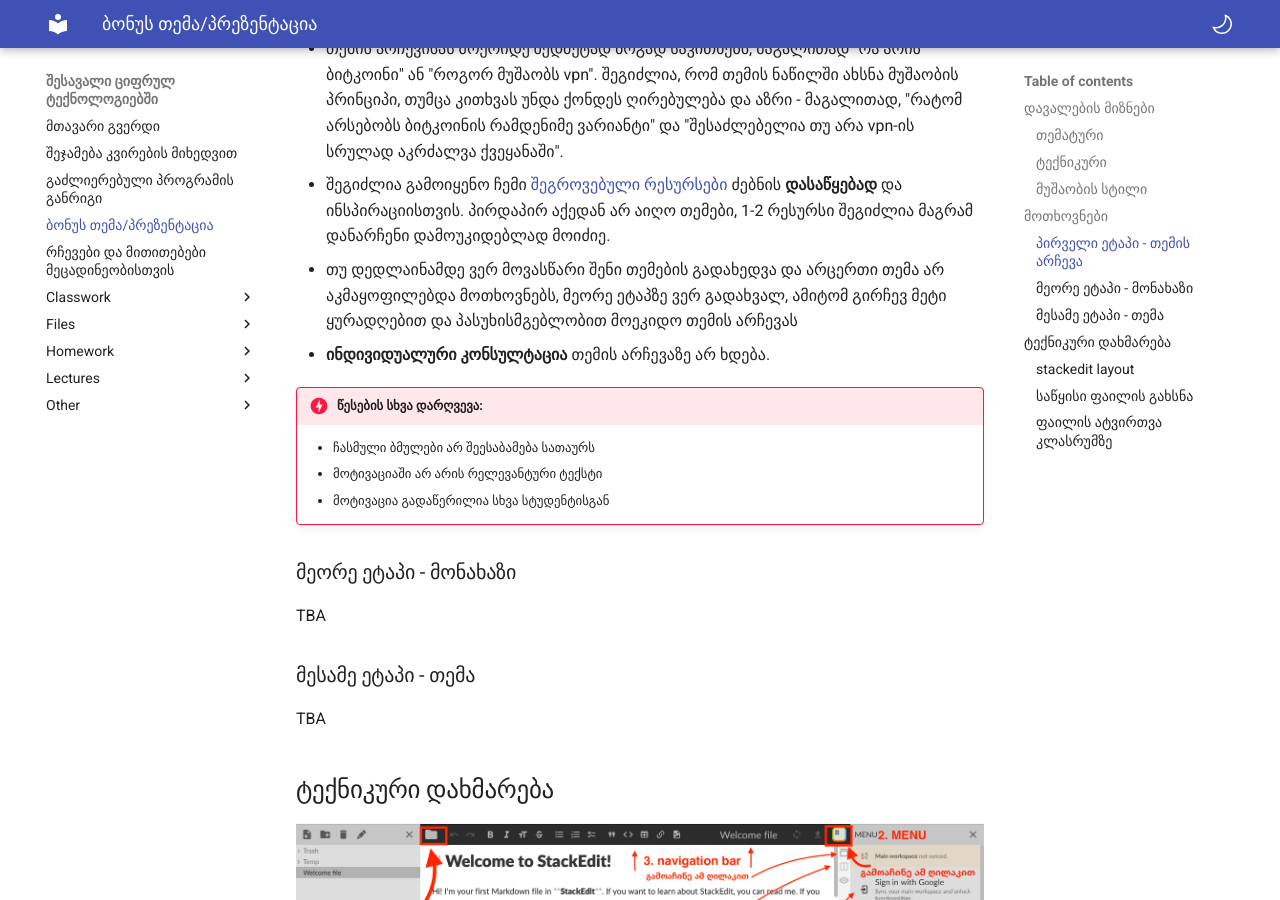
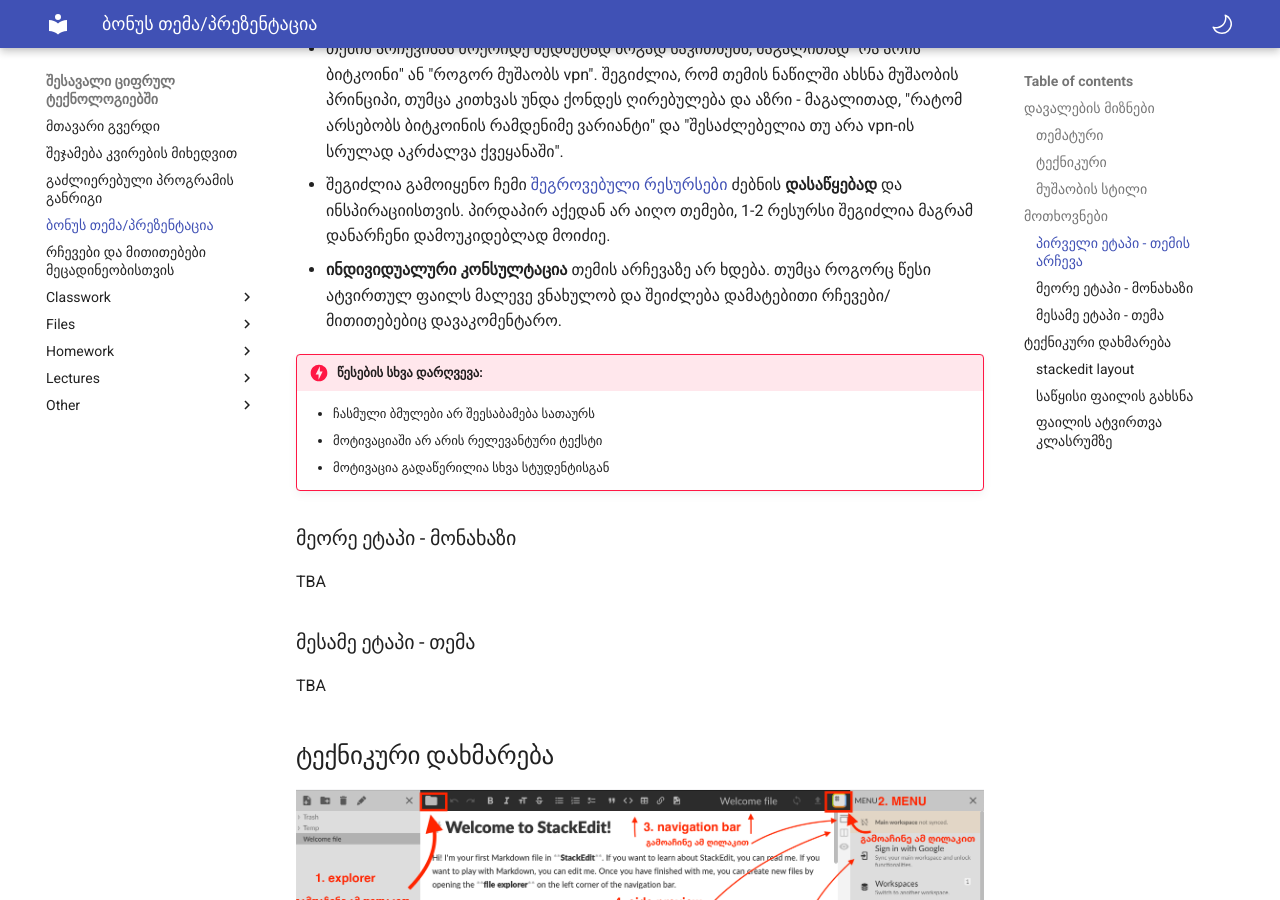
Before and after one commit to freeuni-digital-technologies-archive/22s, an MkDocs documentation site: the page built from content/bonus_blog.md, in a window 1280 px wide and 900 px high, scrolled down 1498 px. Built offline with MkDocs 1.6.1 and Material for MkDocs 9.7.7, drawn with Linux system fonts in a browser that asks for light colours.

Commit message:
decide to remove strict restrictions maybe temp

```diff
--- a/content/bonus_blog.md
+++ b/content/bonus_blog.md
@@ -41,8 +41,7 @@
 	- სამი რესურსი - 3 სტატია, ან 2 სტატია და 1 ვიდეო/სხვა წყარო
 - თემის არჩევისას მოერიდე ზედმეტად ზოგად საკითხებს, მაგალითად "რა არის ბიტკოინი" ან "როგორ მუშაობს vpn". შეგიძლია, რომ თემის ნაწილში ახსნა მუშაობის პრინციპი, თუმცა კითხვას უნდა ქონდეს ღირებულება და აზრი - მაგალითად, "რატომ არსებობს ბიტკოინის რამდენიმე ვარიანტი" და "შესაძლებელია თუ არა vpn-ის სრულად აკრძალვა ქვეყანაში".
 - შეგიძლია გამოიყენო ჩემი [შეგროვებული რესურსები](https://freeuni-digital-technologies-archive.github.io/21f/info/bonus_topics.html) ძებნის **დასაწყებად** და ინსპირაციისთვის. პირდაპირ აქედან არ აიღო თემები, 1-2 რესურსი შეგიძლია მაგრამ დანარჩენი დამოუკიდებლად მოიძიე.
-- თუ დედლაინამდე ვერ მოვასწარი შენი თემების გადახედვა და არცერთი თემა არ აკმაყოფილებდა მოთხოვნებს, მეორე ეტაპზე ვერ გადახვალ, ამიტომ გირჩევ მეტი ყურადღებით და პასუხისმგებლობით მოეკიდო თემის არჩევას
-- **ინდივიდუალური კონსულტაცია** თემის არჩევაზე არ ხდება.
+- **ინდივიდუალური კონსულტაცია** თემის არჩევაზე არ ხდება. თუმცა როგორც წესი ატვირთულ ფაილს მალევე ვნახულობ და შეიძლება დამატებითი რჩევები/მითითებებიც დავაკომენტარო.
 
 !!! danger "წესების სხვა დარღვევა:"
 	- ჩასმული ბმულები არ შეესაბამება სათაურს
```
